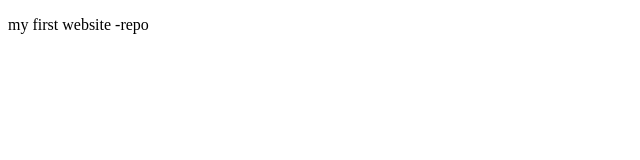
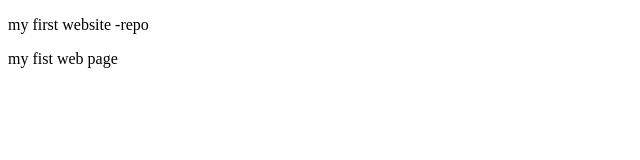
Before and after one commit to mffahim8899-sudo/new-projects-git-hub-for, a plain HTML site: page index.html in a window 1280 px wide. Shown: the full height of the page, 0-640 px from the left. Drawn offline with Linux system fonts and the light colour scheme.

Commit message:
there is the change

```diff
--- a/index.html
+++ b/index.html
@@ -7,5 +7,8 @@
 </head>
 <body>
   <p>my first website -repo</p>
+  <header>
+    my fist web page
+  </header>
 </body>
 </html>
```
